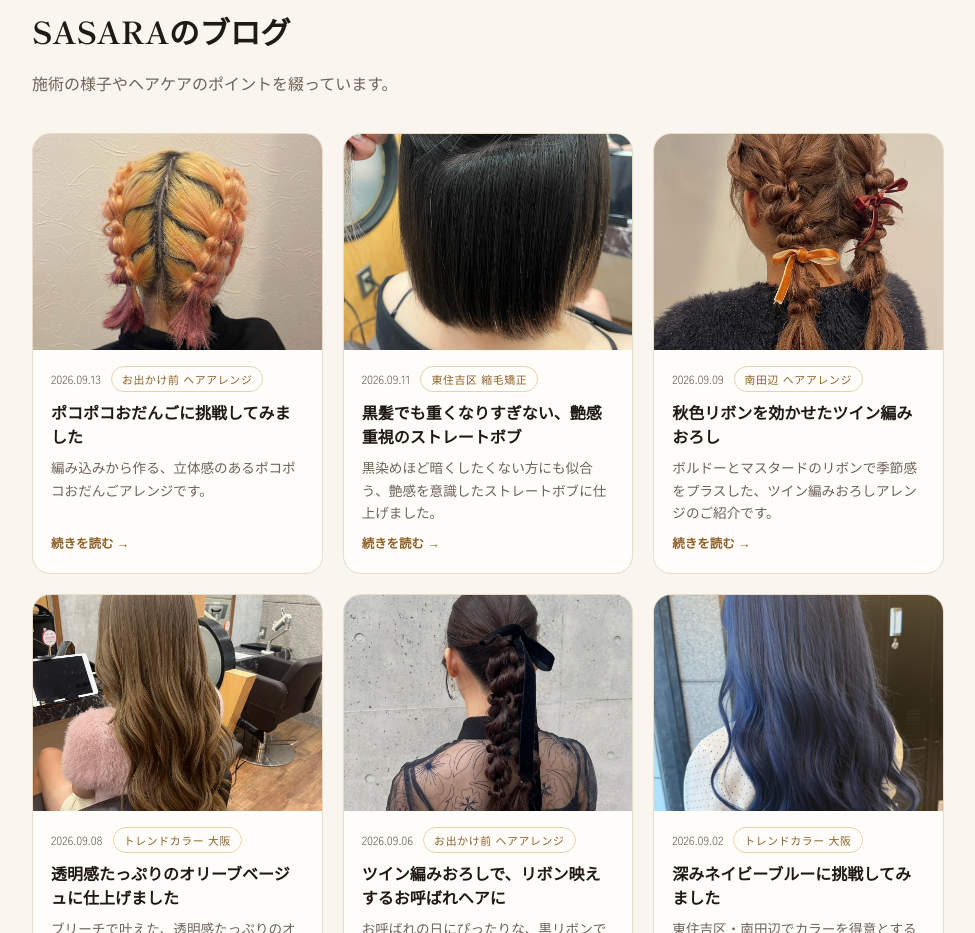
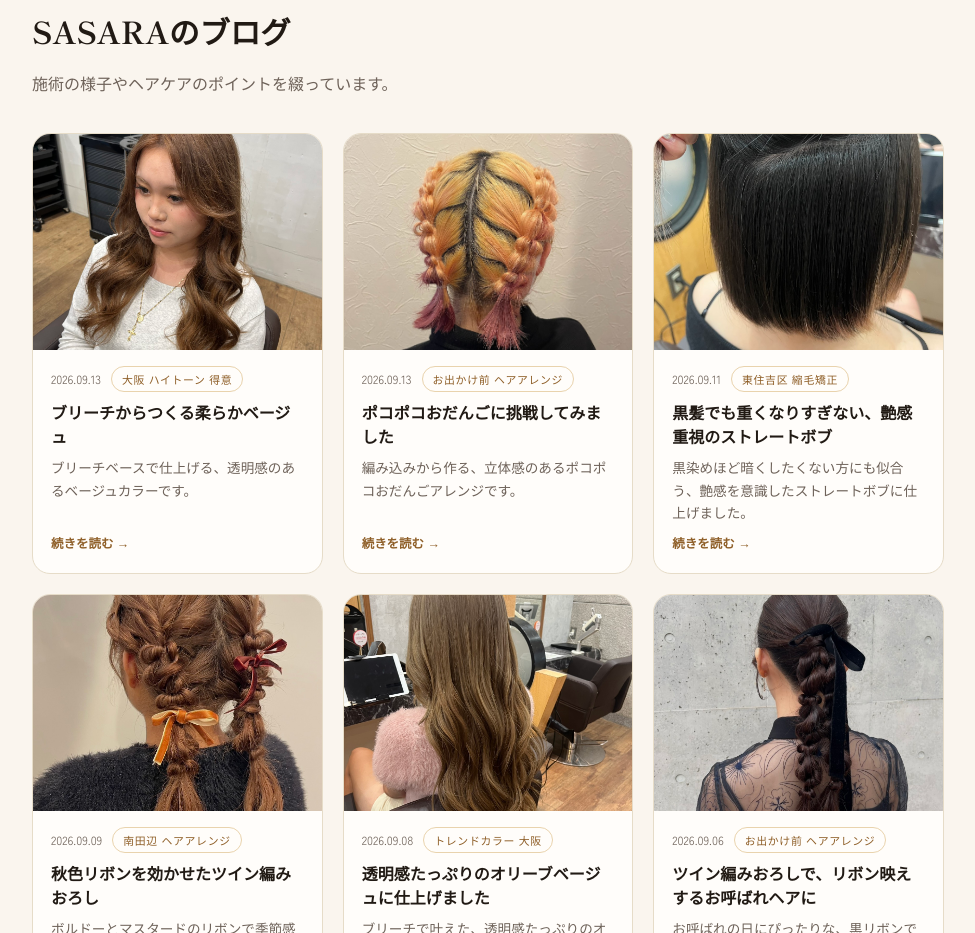
Before and after one commit to haircolorokamo-pixel/olino-blog, a plain HTML site: page sasara/index.html in a window 1280 px wide. Shown: the part 1700-2633 px from the top of the page, without its empty margins (152-1127 px from the left). Drawn offline with Linux system fonts and the light colour scheme.

Commit message:
記事カード追加: ブリーチからつくる柔らかベージュ

```diff
--- a/sasara/index.html
+++ b/sasara/index.html
@@ -96,6 +96,16 @@
     <p>施術の様子やヘアケアのポイントを綴っています。</p>
   </div>
   <div class="blog-list">
+    <a class="post-card" href="posts/2026-09-13-sasara-ed4f04.html">
+          <div class="thumb"><img src="posts/img/2026-09-13-sasara-ed4f04.jpg" alt="ブリーチからつくる柔らかベージュ" loading="lazy"></div>
+          <div class="card-body">
+            <div class="post-meta"><span class="post-date">2026.09.13</span><span class="post-tag">大阪 ハイトーン 得意</span></div>
+            <h3>ブリーチからつくる柔らかベージュ</h3>
+            <p class="excerpt">ブリーチベースで仕上げる、透明感のあるベージュカラーです。</p>
+            <span class="read-more">続きを読む →</span>
+          </div>
+        </a>
+
     <a class="post-card" href="posts/2026-09-13-sasara-bbc648.html">
           <div class="thumb"><img src="posts/img/2026-09-13-sasara-bbc648.jpg" alt="ポコポコおだんごに挑戦してみました" loading="lazy"></div>
           <div class="card-body">
```
